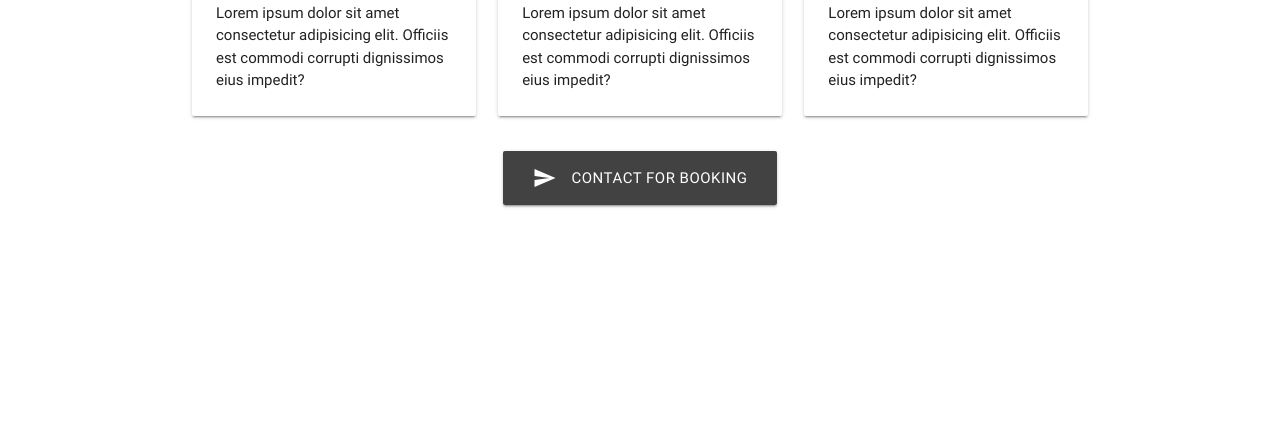
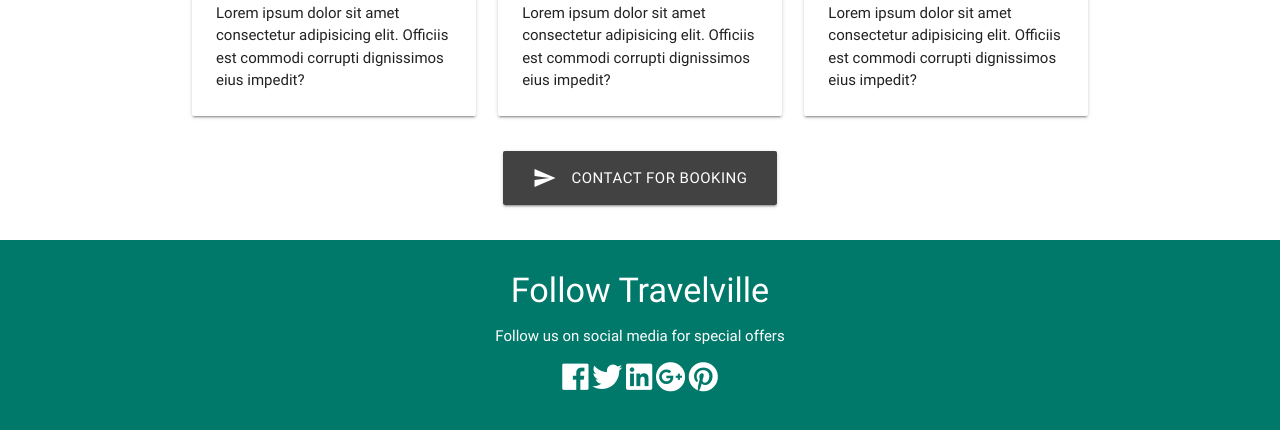
Before and after one commit to mdmirajulkarim/travel, a plain HTML site: page index.html in a window 1280 px wide. Shown: the part 1385-1815 px from the top of the page. Before the commit the page ends 1625 px from the top, so only its background shows below. Drawn offline with nearby package versions, Linux system fonts and the light colour scheme.

Commit message:
follow section

```diff
--- a/index.html
+++ b/index.html
@@ -196,6 +196,35 @@
     </div>
  </div>
 
+
+   <!-- Section: Follow -->
+   <section class="section section-follow teal darken-2 white-text center">
+    <div class="container">
+      <div class="row">
+        <div class="col s12">
+          <h4>Follow Travelville</h4>
+          <p>Follow us on social media for special offers</p>
+          <a href="htttps://facebook.com" target="_blank" class="white-text">
+            <i class="fab fa-facebook fa-2x"></i>
+          </a>
+          <a href="htttps://twitter.com" target="_blank" class="white-text">
+            <i class="fab fa-twitter fa-2x"></i>
+          </a>
+          <a href="htttps://linkedin.com" target="_blank" class="white-text">
+            <i class="fab fa-linkedin fa-2x"></i>
+          </a>
+          <a href="htttps://googleplus.com" target="_blank" class="white-text">
+            <i class="fab fa-google-plus fa-2x"></i>
+          </a>
+          <a href="htttps://pinterest.com" target="_blank" class="white-text">
+            <i class="fab fa-pinterest fa-2x"></i>
+          </a>
+        </div>
+      </div>
+    </div>
+  </section>
+
+
   <!--Import jQuery before materialize.js-->
   <script type="text/javascript" src="https://code.jquery.com/jquery-3.2.1.min.js"></script>
   <script type="text/javascript" src="js/materialize.min.js"></script>
```
